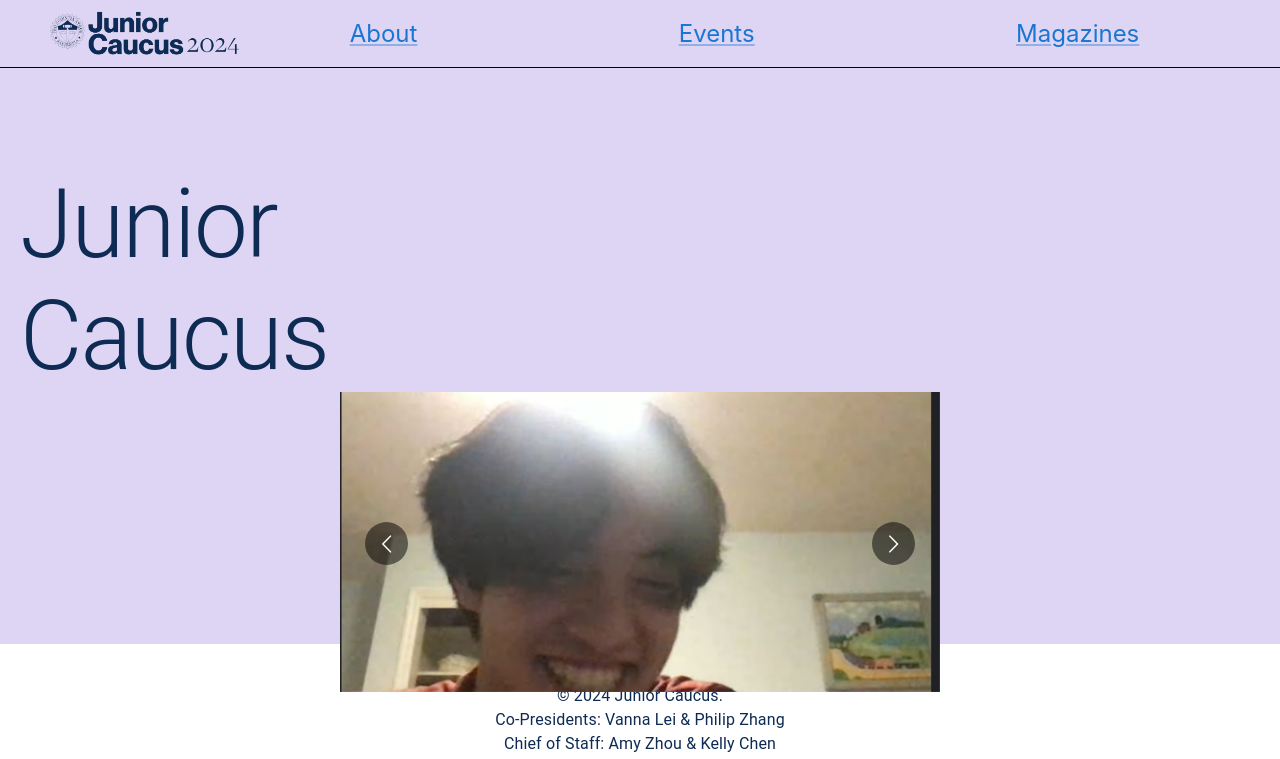
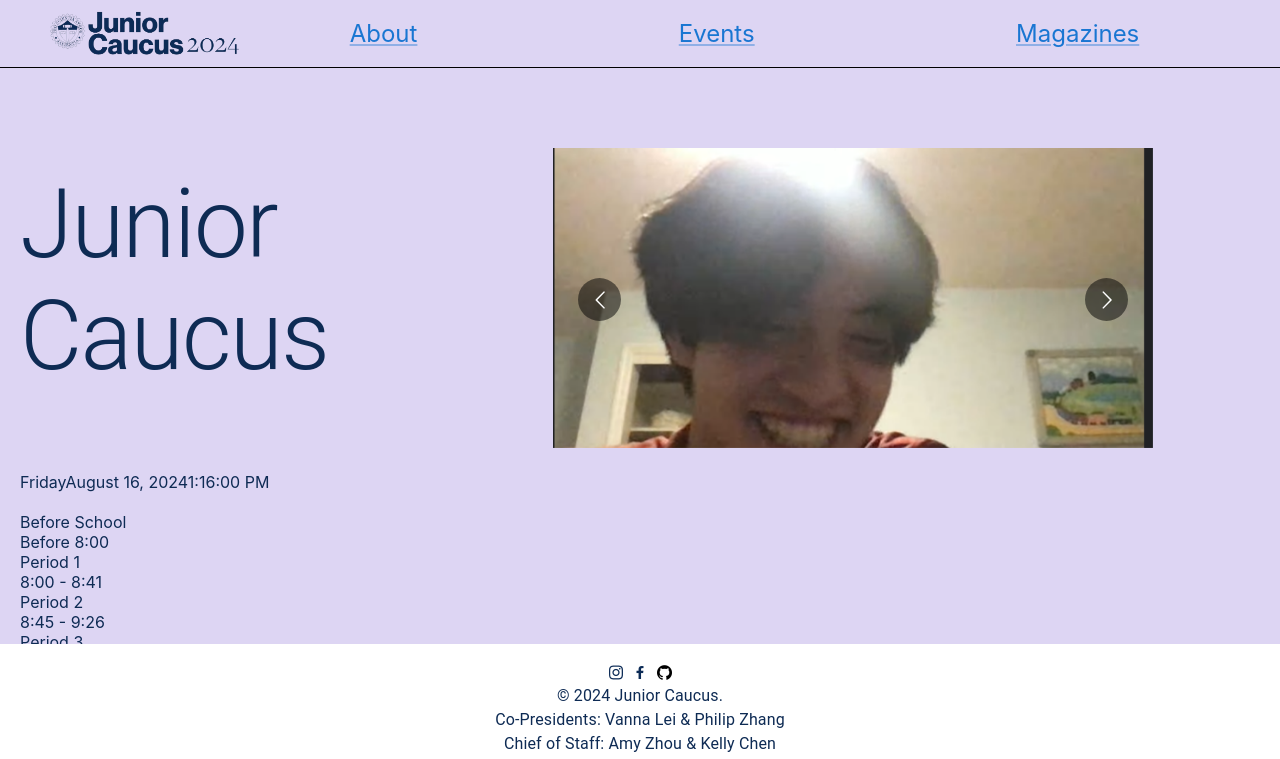
Before and after one commit to Rahuldeb5/junior.stuysu.org, a React (Create React App) app: page / in a window 1280 px wide. Shown: the top 759 px of the page. Built offline with nearby package versions, Linux system fonts and the light colour scheme; no server answers.

Commit message:
Fixed Home Page positioning

```diff
--- a/src/pages/Home.css
+++ b/src/pages/Home.css
@@ -15,13 +15,11 @@
 }
 
 .content {
-  display: flex;
-  flex-direction: row;
+  flex: 1;
   padding: 20px;
   margin-top: 60px;
   width: 100%;
   box-sizing: border-box;
-  flex: 1;
 }
 
 .navbar {
@@ -30,17 +28,51 @@
   z-index: 1;
 }
 
+.title-slideshow {
+  display: flex;
+  flex-direction: row;
+  justify-content: space-between;
+  align-items: flex-start;
+  margin-bottom: 20px;
+}
+
 .title {
   flex: 1;
   margin-right: 20px;
   padding-top: 20px;
 }
 
-.title h1 {
-  margin: 0;
+.slideshow {
+  flex: 1;
+}
+
+.date {
+  margin-bottom: 20px;
+}
+
+.schedule {
+  margin-bottom: 20px;
+}
+
+.calendar-magazine {
+  display: flex;
+  flex-direction: row;
+  justify-content: space-between;
+  align-items: flex-start;
+}
+
+.calendar,
+.magazine {
+  flex: 1;
+  margin-right: 20px;
+}
+
+.calendar:last-child {
+  margin-right: 0;
 }
 
 .footer {
   background-color: white;
-  padding-bottom: 20px; /* Adjust this value to control bottom spacing */
+  padding-bottom: 20px;
+  text-align: center;
 }
--- a/src/pages/Home.jsx
+++ b/src/pages/Home.jsx
@@ -14,30 +14,35 @@ export default function Home() {
       <Box className="navbar">
         <Navbar />
       </Box>
-      <Box className="content" sx={{ flex: 1 }}>
+
+      <Box className="content">
+        <Box className="title-slideshow">
           <Box className="title">
             <Typography variant="h1" align="left">
               Junior <br />
               Caucus
             </Typography>
           </Box>
-
           <Box className="slideshow">
             <Carousel />
           </Box>
+        </Box>
+
         <Box className="date">
           <DateTimeDisplay />
         </Box>
+
         <Box className="schedule">
           <Schedule />
         </Box>
 
+        <Box className="calendar-magazine">
           <Box className="calendar">
             <Calendar />
           </Box>
-
           <Box className="magazine">
             <InstagramEmbed url="https://www.instagram.com/p/C-lwzBvPwGD/" />
+          </Box>
         </Box>
       </Box>
 
```
Lines whose indentation alone changed are shown as unchanged.
